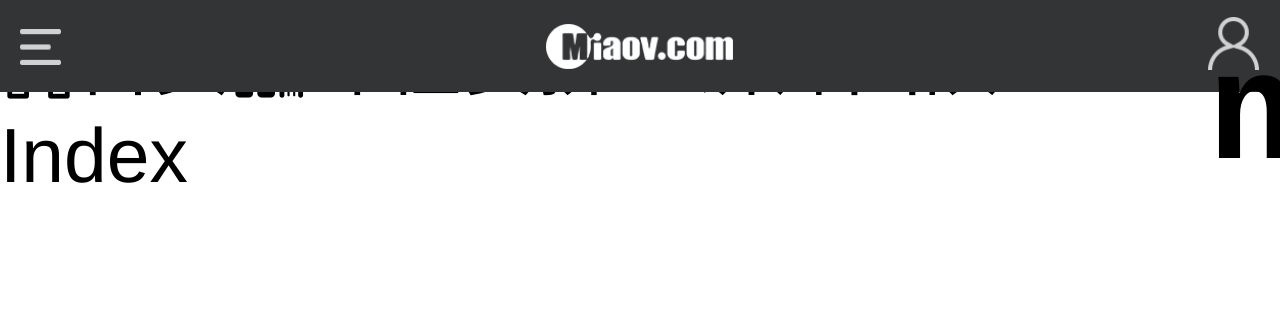
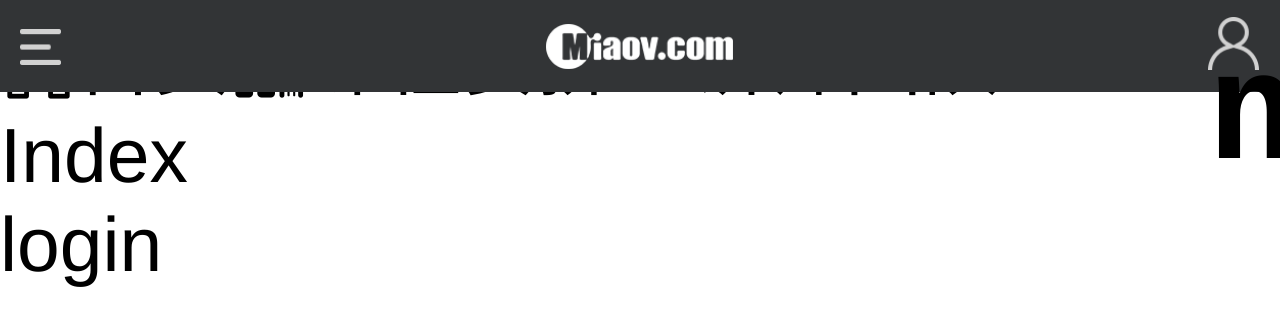
Before and after one commit to haochangdi123/react-miaov-app, a React (Create React App) app: page / in a window 1280 px wide. Shown: the top 326 px of the page. Built offline with nearby package versions, Linux system fonts and the light colour scheme; no server answers.

Commit message:
login通信基础
http和redux的基本集合，login通信是通的

```diff
--- a/src/common/component/header.js
+++ b/src/common/component/header.js
@@ -1,19 +1,6 @@
 import { logDOM } from '@testing-library/react'
 import React from 'react'
-import http from '../../store/action/http'
 function Header() {
-    // 测试http效果
-    http.post(
-        '/lecturer/lists?page=1&rows=20',
-        {
-            order: 'desc',
-            sort: 'id',
-            category_id: 1,
-            recommend: 1
-        }
-    ).then((res) => {
-        console.log(res);
-    })
     return (
         <header id="header">
             <nav className="menu">
--- /dev/null
+++ b/src/store/action/login.js
@@ -0,0 +1,11 @@
+import HTTP from './http';
+function login() {
+    return function(dispatch) {
+        HTTP.post('user/login').then((res) => {
+            console.log(res);
+        })
+    }
+}
+
+
+export default login
--- a/src/store/reducers/index.js
+++ b/src/store/reducers/index.js
@@ -1,4 +1,8 @@
+import getUser from './login'
 function index(state = {}, action) {
     return state
 }
-export default { index }
+export default {
+    index,
+    getUser
+}
--- /dev/null
+++ b/src/store/reducers/login.js
@@ -0,0 +1,11 @@
+function getUser(state="",action) {
+    switch (action.type) {
+        case "LOGIN":
+            return action.user;
+        case "LOGINOUT":
+            return "";
+    }
+    return state
+}
+
+export default getUser
--- a/src/views/index/index.js
+++ b/src/views/index/index.js
@@ -1,13 +1,18 @@
 import React from 'react'
+import { connect } from 'react-redux'
+import login from '../../store/action/login' // 获取action方法
 
 function Index(props) {
-    console.log(props);
+    console.log(props); //可以获取到react-redux的dispatch方法和reducers中定义的方法了
 
     return (
         <div>
-            Index
+            <p>Index</p>
+            <div onClick={()=> {props.dispatch(login())}}>login</div>
         </div>
     )
 }
 
-export default Index
+export default  connect(res=> {
+    return res
+})(Index)
```
